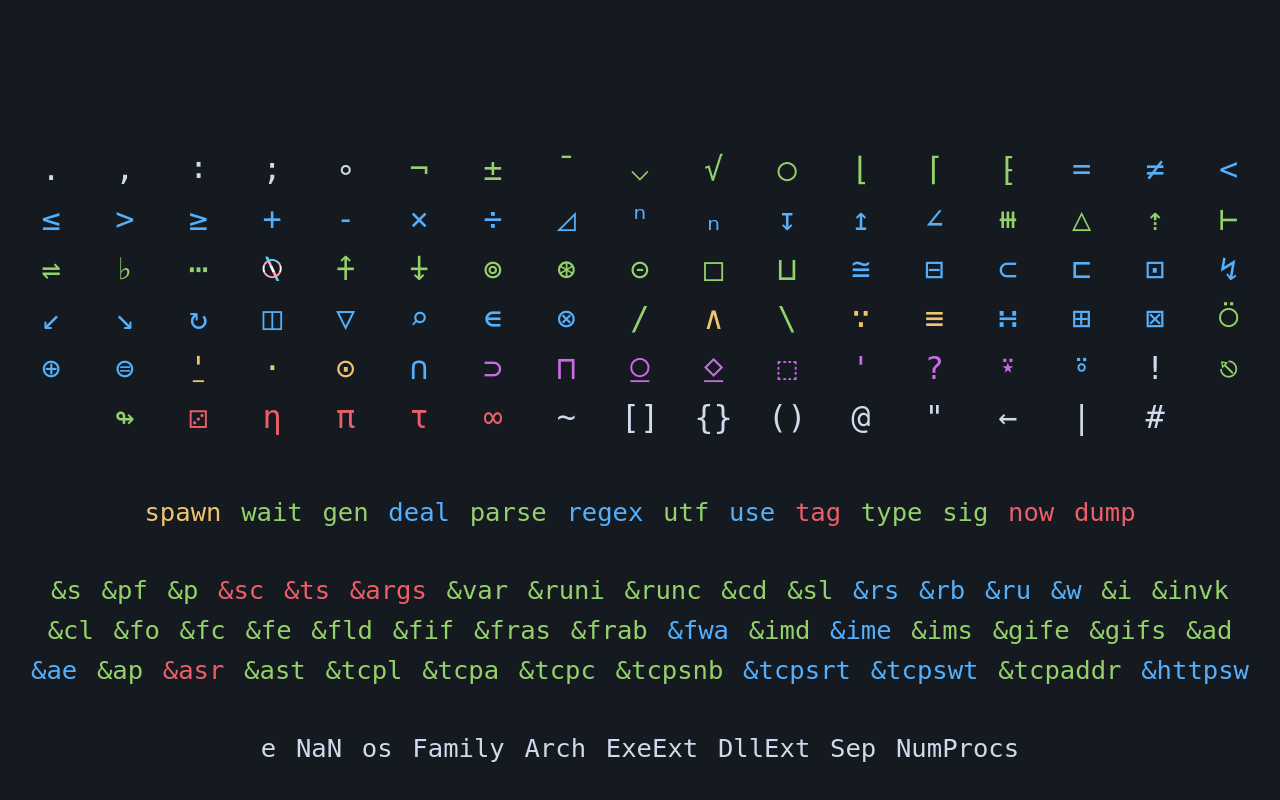
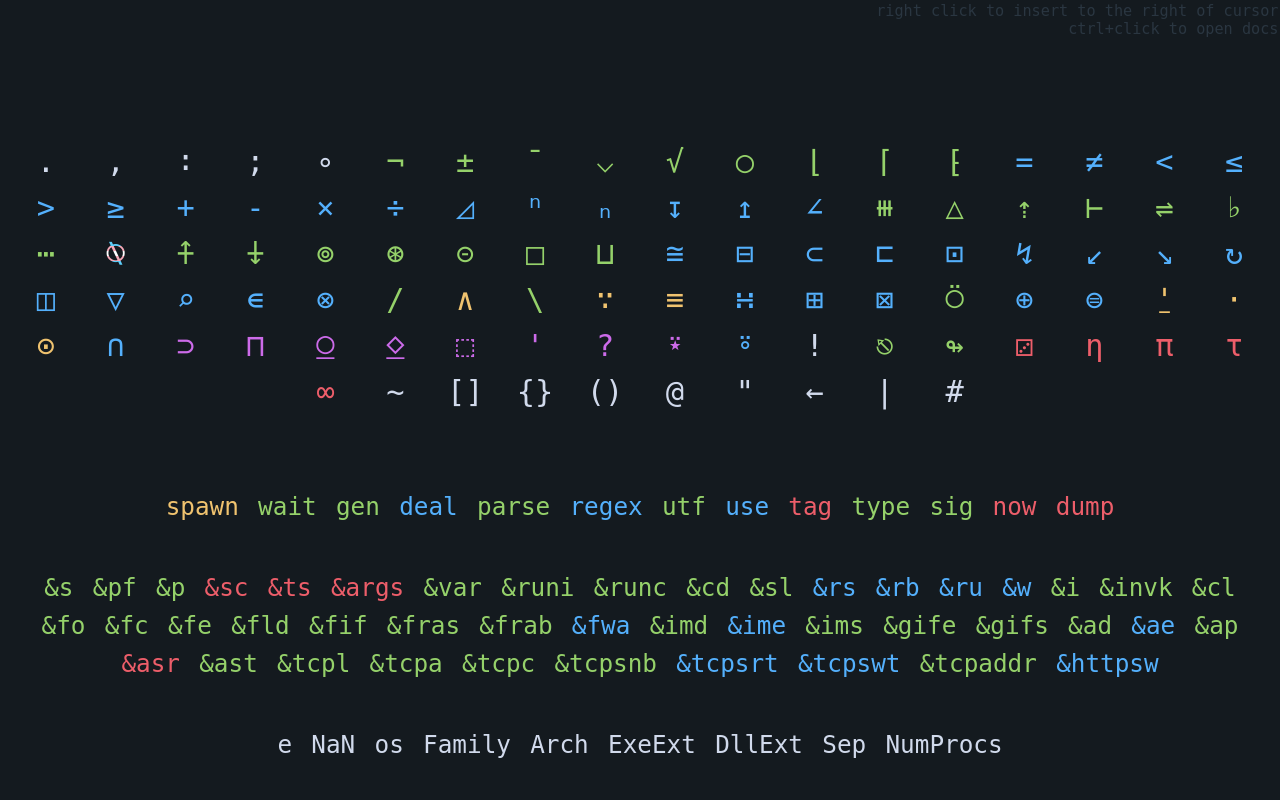
Before and after one commit to thehappycheese/uiua-keypad, a website built with webpack: page webview_keypad/index.html in a window 1280 px wide. Built offline with nearby package versions, Linux system fonts and the light colour scheme.

Commit message:
attempt to improve layout

```diff
--- a/webview_keypad/index.css
+++ b/webview_keypad/index.css
@@ -9,32 +9,41 @@ html,body{
 
 body{
     font-family:  "DejaVu Sans Mono", sans-serif;
-    font-size: max(12pt, min(4vh, 4vw));
+    font-size: min(25pt, max(12pt, min(3.8vh, 3.8vw)));
     user-select: none;
     background-color: #141a1f;
     color:rgb(240, 249, 255);
     display:grid;
+    grid-template-areas: "a a a" "b b b" "c c c" "d d d" "e e e";
     grid-template-rows: auto 3fr 1fr 1fr 1fr;
+    grid-template-columns: 3fr 8fr 2fr;
     gap: 0.3em;
+}
+@media (min-aspect-ratio: 20/10) {
+    body{
+        grid-template-rows: auto 3fr 1fr;
+        grid-template-areas: "a a a" "b b b" "c d e";
+    }
 }
 .bar {
     padding:0.3em;
     display:grid;
     grid-template-rows: 1fr 1fr;
     gap:0.3em;
+    padding: 0.5em;
+    padding-bottom: 0;
 }
 .bar > div {
-    text-align: center;
     display:flex;
     align-items: center;
-    justify-content: center;
+    justify-content: left;
 }
 #tooltip-display{
-    font-size: 1.3em;
+    font-size: 1.1em;
     font-weight: bold;
 }
 #tooltip-display-desc{
-    font-size: 0.73em;
+    font-size: 0.6em;
     white-space: nowrap;
     overflow:hidden;
 }
@@ -104,3 +113,14 @@ label{
 label:hover{
     background-color: #0003;
 }
+
+
+#float-help{
+    position: fixed;
+    top: 0.1em;
+    right: 0.1em;
+    font-size: 50%;
+    z-index: -100;
+    color: #2a3641;
+    text-align: right;
+}
--- a/webview_keypad/index.html
+++ b/webview_keypad/index.html
@@ -12,14 +12,19 @@
     </head>
     <body>
         <!--Top Bar-->
-        <div class="bar">
+        <div class="bar" style="grid-area:a;">
             <div id="tooltip-display">&nbsp;</div>
             <div id="tooltip-display-desc">&nbsp;</div>
         </div>
 
-        <div id="div-glyph"    class="button-holder"></div>
-        <div id="div-nonglyph" class="button-holder"></div>
-        <div id="div-system"   class="button-holder"></div>
-        <div id="div-constant" class="button-holder"></div>
+        <div id="div-glyph"    class="button-holder" style="grid-area:b;"></div>
+        <div id="div-nonglyph" class="button-holder" style="grid-area:c;"></div>
+        <div id="div-system"   class="button-holder" style="grid-area:d;"></div>
+        <div id="div-constant" class="button-holder" style="grid-area:e;"></div>
+
+        <div id="float-help">
+            right click to insert to the right of cursor<br>
+            ctrl+click to open docs
+        </div>
     </body>
 </html>
```
